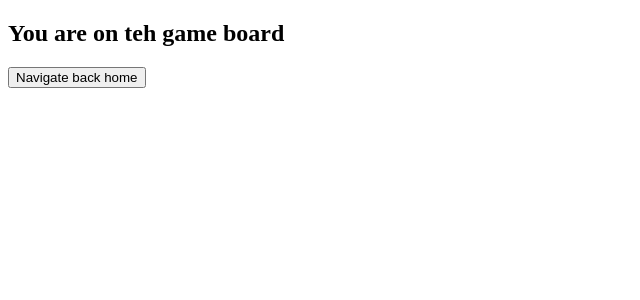
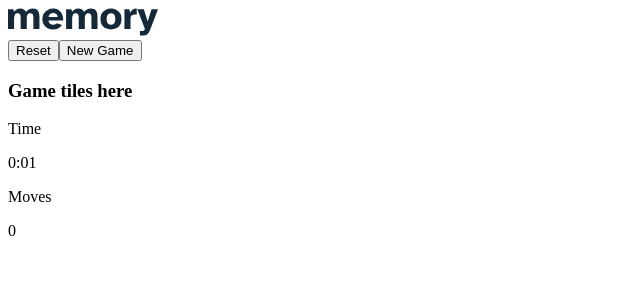
Before and after one commit to JorgeAMendoza/memory-game, a React (Create React App) app: page / in a window 1280 px wide. Both pictures are taken after a click on the button "Start Game". Shown: the top 300 px of the page, without its empty margins (0-640 px from the left). Built offline with nearby package versions, Linux system fonts and the light colour scheme.

Commit message:
set up inital structure for where the game tiles will be, and render the single plaer or multi player scores

```diff
--- a/src/components/GameBoard/GameBoard.tsx
+++ b/src/components/GameBoard/GameBoard.tsx
@@ -1,8 +1,13 @@
-import { useEffect } from 'react';
+import { useEffect, useState } from 'react';
 import { useNavigate } from 'react-router-dom';
 import { useAppSelector } from '../../hooks';
+import darkLogo from '../../assets/logo-dark.svg';
+import GameTiles from './GameTiles';
+import MultiplePlayerScore from '../MultiplePlayerScore/MultiplePlayerScore';
+import SinglePlayerScore from '../SinglePlayerScore/SinglePlayerScore';
 
 const GameBoard = () => {
+  const [clickedPiece, setClickedPiece] = useState('');
   const state = useAppSelector((state) => state);
   const navigate = useNavigate();
 
@@ -11,15 +16,41 @@ const GameBoard = () => {
   }, []);
 
   const newGame = () => {
+    console.log('navigating back to the home');
     navigate('/');
   };
 
+  const resetGame = () => {
+    console.log('reseting game');
+  };
+
   return (
-    <section>
+    <main>
       {/* render amount of pieces needed, determined by props */}
-      <h1>You are on teh game board</h1>
-      <button onClick={newGame}>Navigate back home</button>
-    </section>
+      <header>
+        <img src={darkLogo} alt="Game logo" />
+        <div>
+          <button onClick={resetGame}>Reset</button>
+          <button onClick={newGame}>New Game</button>
+        </div>
+      </header>
+
+      <section>
+        <GameTiles
+          boardSize={state.boardSize}
+          gameType={state.gameType}
+          setClickedPiece={setClickedPiece}
+        />
+      </section>
+
+      <section>
+        {state.players.length === 1 ? (
+          <SinglePlayerScore />
+        ) : (
+          <MultiplePlayerScore />
+        )}
+      </section>
+    </main>
   );
 };
 
--- /dev/null
+++ b/src/components/GameBoard/GameTiles.tsx
@@ -0,0 +1,19 @@
+interface GameTilesProps {
+  boardSize: '4x4' | '6x6';
+  gameType: 'numbers' | 'icons';
+  setClickedPiece: React.Dispatch<string>;
+}
+
+const GameTiles = ({
+  boardSize,
+  gameType,
+  setClickedPiece,
+}: GameTilesProps) => {
+  return (
+    <div>
+      <h3>Game tiles here</h3>
+    </div>
+  );
+};
+
+export default GameTiles;
```
